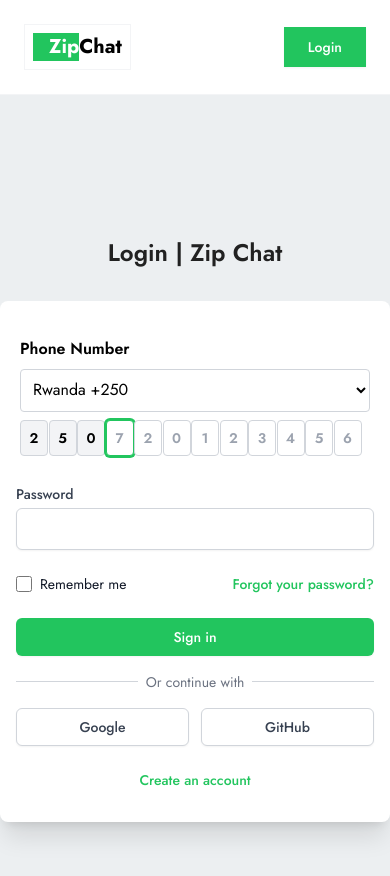
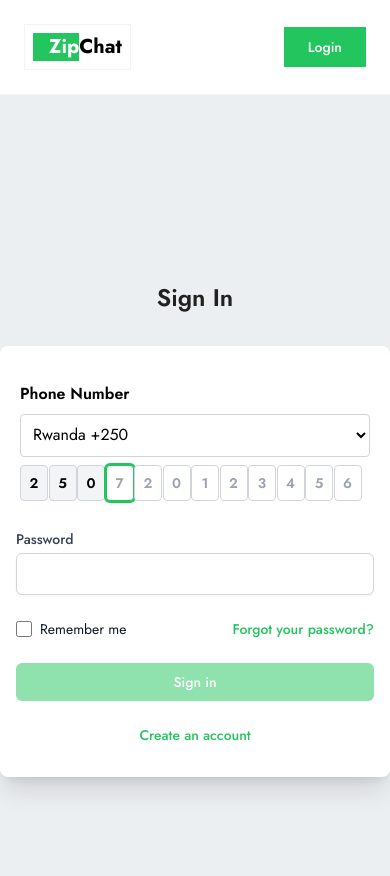
Before and after one commit to KeyyPress/pamoja-chat, a React (Vite) app in the folder apps/web/: page /auth/login in a window 390 px wide. Shown: the top 876 px of the page. Built offline with nearby package versions, Linux system fonts and the light colour scheme; the HTML template or start-up script is replaced by a standard one.

Commit message:
feat: use phone input

```diff
--- a/apps/web/src/pages/auth/LoginPage.tsx
+++ b/apps/web/src/pages/auth/LoginPage.tsx
@@ -4,57 +4,30 @@
 import { Button } from "../../components/Button";
 import { Input } from "../../components/Input";
 import PhoneInputComponent from "../../components/PhoneInput";
-import metadata from "libphonenumber-js/metadata.full";
-
-import {
-  parsePhoneNumber,
-  isValidPhoneNumber,
-  isPossiblePhoneNumber,
-  getCountryCallingCode,
-  getCountries,
-  isSupportedCountry,
-  PhoneNumber,
-} from "libphonenumber-js/min";
 
 export const LoginPage = () => {
   const [isLoading, setIsLoading] = useState(false);
-  const [formData, setFormData] = useState({
-    phone: "",
-    password: "",
-  });
-
-  console.log(metadata.countries.RW?.length);
+  const [phoneNumber, setPhoneNumber] = useState("");
+  const [password, setPassword] = useState("");
 
   const handleSubmit = async (e: React.FormEvent) => {
     e.preventDefault();
     setIsLoading(true);
-    // TODO: Implement login
     setTimeout(() => setIsLoading(false), 1000);
   };
 
-  const handleInputChange = (field: string, value: string) => {
-    setFormData((prev) => ({ ...prev, [field]: value }));
-  };
-
-
   return (
-    <AuthLayout title="Login | Zip Chat" subtitle="">
+    <AuthLayout title="Sign In">
       <form onSubmit={handleSubmit} className="space-y-6">
-        <PhoneInputComponent
-          phoneNumber={formData.phone}
-          setPhoneNumber={(value) => handleInputChange("phone", value)}
-          editPhone={true}
-        />
-
+        <PhoneInputComponent setPhoneNumber={setPhoneNumber} />
         <Input
           label="Password"
           type="password"
           autoComplete="current-password"
           required
-          value={formData.password}
-          onChange={(e) => handleInputChange("password", e.target.value)}
+          value={password}
+          onChange={(e) => setPassword(e.target.value)}
         />
-
         <div className="flex items-center justify-between">
           <div className="flex items-center">
             <input
@@ -80,33 +53,16 @@
             </Link>
           </div>
         </div>
-
         <div className="space-y-4">
-          <Button type="submit" fullWidth isLoading={isLoading}>
+          <Button
+            disabled={!phoneNumber || !(password.length >= 3)}
+            type="submit"
+            fullWidth
+            isLoading={isLoading}
+          >
             Sign in
           </Button>
-
-          <div className="relative">
-            <div className="absolute inset-0 flex items-center">
-              <div className="w-full border-t border-gray-300" />
-            </div>
-            <div className="relative flex justify-center text-sm">
-              <span className="bg-white px-2 text-gray-500">
-                Or continue with
-              </span>
-            </div>
-          </div>
-
-          <div className="grid grid-cols-2 gap-3">
-            <Button variant="outline" fullWidth>
-              Google
-            </Button>
-            <Button variant="outline" fullWidth>
-              GitHub
-            </Button>
-          </div>
         </div>
-
         <div className="text-center text-sm">
           <Link
             to="/auth/register"
```
